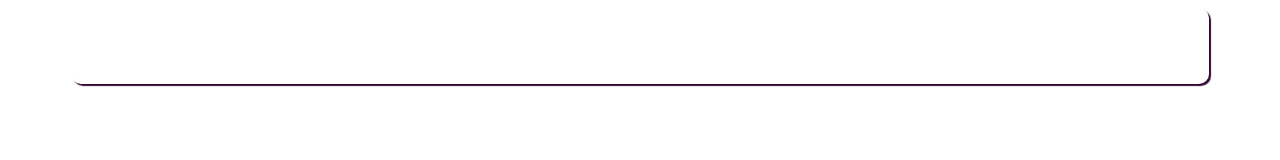
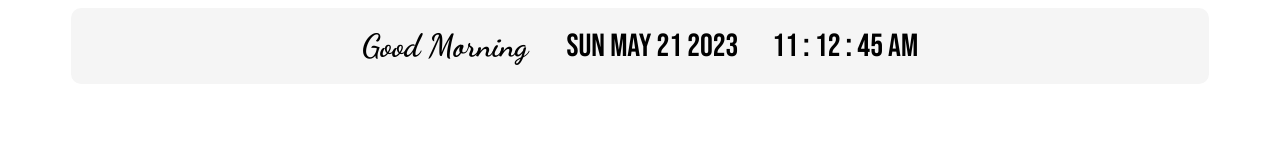
Before and after one commit to ncc096/notion-widget, a plain HTML site: page index.html in a window 1280 px wide. Drawn offline with Linux system fonts and the light colour scheme.

Commit message:
Update index.html

```diff
--- a/index.html
+++ b/index.html
@@ -40,11 +40,11 @@ h1 {
 .card {
     padding: 10px 25px 10px 25px;
     border-radius: 10px;
-    background: #0000;
+    background: whitesmoke;
     width: 85vw;
-    color: #fff;
+    color: black;
     display: inline-block;
-    box-shadow: 2px 2px 1px 0px #330835;
+    /**box-shadow: 2px 2px 1px 0px #330835;**/
 }
 
 .card:hover {
```
